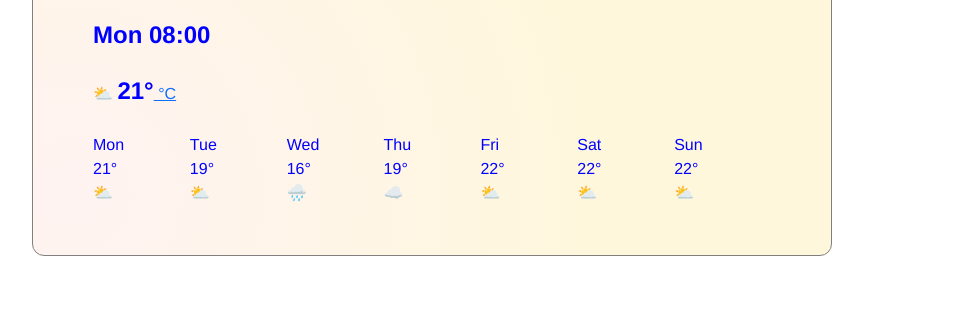
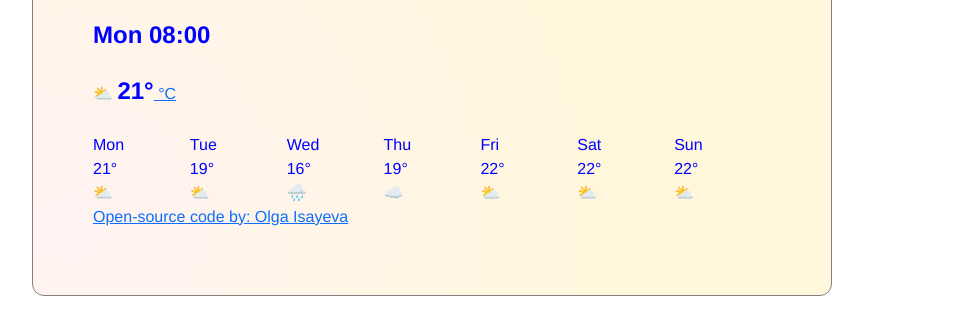
Before and after one commit to OlgaIsayeva/My-first-app, a plain HTML site: page index.html in a window 1280 px wide. Shown: the part 164-498 px from the top of the page, without its empty margins (208-1167 px from the left). Drawn offline with nearby package versions, Linux system fonts and the light colour scheme.

Commit message:
Add link to GitHub
Add link to GitHub - Open-sourse code///

```diff
--- a/index.html
+++ b/index.html
@@ -92,6 +92,9 @@
           <div>⛅</div>
         </div>
       </div>
+      <p>
+        <a href="https://github.com/OlgaIsayeva/My-first-app">Open-source code by: Olga Isayeva</a>
+      </p>
     </div>
     <script src="script.js"></script>
   </body>
```
